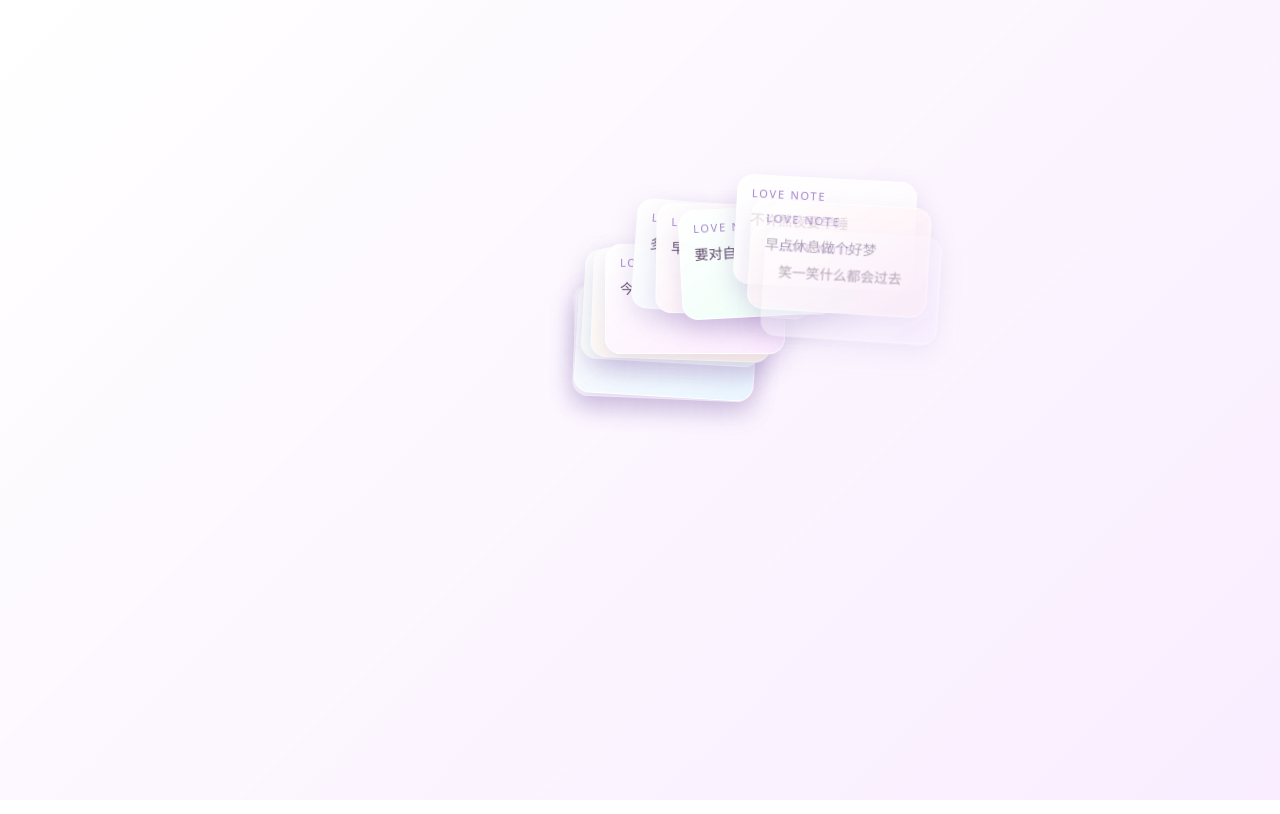
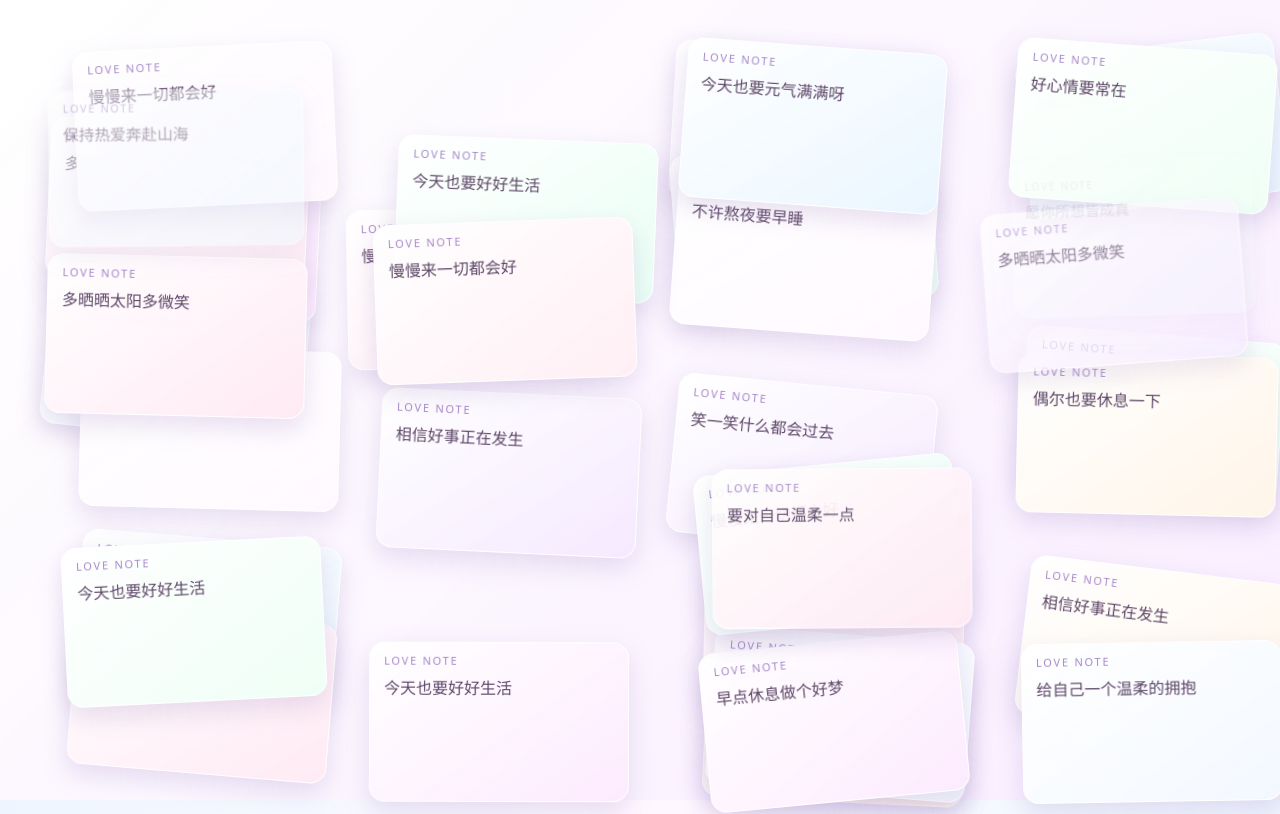
Before and after one commit to xzytianhe19-ops/--, a plain HTML site: page index.html in a window 1280 px wide. Drawn offline with Linux system fonts and the light colour scheme.

Commit message:
Align web heart with love_notes version

```diff
--- a/index.html
+++ b/index.html
@@ -49,17 +49,19 @@
 
         .note {
             position: absolute;
-            width: 180px;
-            height: 110px;
+            width: 260px;
+            height: 160px;
             border-radius: 16px;
             padding: 0;
             background: transparent;
             box-shadow: none;
-            transform: translate3d(0, 24px, 0) scale(0.86) rotate(0deg);
+            transform: translate3d(0, 24px, 0) scale(0.9) rotate(0deg);
             opacity: 0;
             transition:
-                opacity 1.2s ease-out,
-                transform 1.45s cubic-bezier(0.19, 1, 0.22, 1);
+                opacity 0.6s ease-out,
+                transform 0.9s cubic-bezier(0.19, 1, 0.22, 1),
+                left 0.55s ease-in-out,
+                top 0.55s ease-in-out;
         }
 
         .note.visible {
@@ -93,7 +95,7 @@
 
         .note-body {
             margin-top: 8px;
-            font-size: 14px;
+            font-size: 16px;
             color: #5e4768;
             line-height: 1.6;
             word-break: break-all;
@@ -108,10 +110,12 @@
 
     <script>
         (function () {
-            const NOTE_WIDTH = 180;
-            const NOTE_HEIGHT = 110;
-            const NOTE_COUNT = 60;
-            const CREATE_INTERVAL = 420; // 每张便签出现间隔（毫秒）
+            const NOTE_WIDTH = 260;
+            const NOTE_HEIGHT = 160;
+            const NOTE_COUNT = 80;
+            const CREATE_INTERVAL = 150; // 与 love_notes.py 默认 interval 对齐
+            const HEART_DELAY_MS = 250;
+            const NOTE_PADDING = 22;
 
             const COLORS = [
                 '#FFEAF4',
@@ -158,33 +162,63 @@
                 return result;
             }
 
-            const HEART_MARGIN = 90;
+            // 等价于 love_notes.py 的 generate_positions
+            function generateScatterPositions(count, width, height) {
+                const positions = [];
+                if (count <= 0) return positions;
 
+                const cols = Math.max(1, Math.floor(width / (NOTE_WIDTH + 40)));
+                const rows = Math.ceil(count / cols);
+
+                const cellWidth = width / cols;
+                const cellHeight = height / rows;
+
+                for (let index = 0; index < count; index += 1) {
+                    const col = index % cols;
+                    const row = Math.floor(index / cols);
+
+                    const jitterX = (cellWidth - NOTE_WIDTH) / 2;
+                    const jitterY = (cellHeight - NOTE_HEIGHT) / 2;
+
+                    let x = col * cellWidth + (Math.random() * 2 - 1) * jitterX + jitterX;
+                    let y = row * cellHeight + (Math.random() * 2 - 1) * jitterY + jitterY;
+
+                    x = Math.max(NOTE_PADDING, Math.min(x, width - NOTE_WIDTH - NOTE_PADDING));
+                    y = Math.max(NOTE_PADDING, Math.min(y, height - NOTE_HEIGHT - NOTE_PADDING));
+
+                    positions.push({ x, y });
+                }
+
+                // 打乱顺序
+                for (let i = positions.length - 1; i > 0; i -= 1) {
+                    const j = Math.floor(Math.random() * (i + 1));
+                    const tmp = positions[i];
+                    positions[i] = positions[j];
+                    positions[j] = tmp;
+                }
+
+                return positions;
+            }
+
+            // 等价于 love_notes.py 的 generate_heart_positions
             function generateHeartPositions(count, width, height) {
                 const positions = [];
+                if (count <= 0) return positions;
 
-                const usableWidth = width - 2 * HEART_MARGIN - NOTE_WIDTH;
-                const usableHeight = height - 2 * HEART_MARGIN - NOTE_HEIGHT;
+                const usableWidth = width - 4 * NOTE_PADDING - NOTE_WIDTH;
+                const usableHeight = height - 4 * NOTE_PADDING - NOTE_HEIGHT;
 
-                const baseScale = Math.min(
-                    usableWidth / 34,
-                    usableHeight / 32,
-                );
+                const baseScale = Math.min(usableWidth / 34, usableHeight / 32);
+                const clamped = Math.max(14, Math.min(baseScale, 36));
 
-                // 加宽、略压扁，让爱心更“胖”
-                const scaleX = baseScale * 1.22;
-                const scaleY = baseScale * 0.98;
+                const scaleX = clamped * 1.22;
+                const scaleY = clamped * 0.98;
 
                 const offsetX = width / 2;
-                const offsetY = height / 2 - 10;
+                const offsetY = height / 2 - 80;
 
-                const rings = 3;
-                const ringFactors = [1.02, 0.92, 0.84];
-
-                for (let i = 0; i < count; i += 1) {
-                    const ringIndex = i % rings;
-                    const radial = ringFactors[ringIndex];
-                    const t = (i / count) * Math.PI * 2;
+                for (let index = 0; index < count; index += 1) {
+                    const t = (index / count) * Math.PI * 2;
 
                     const xBase = 16 * Math.sin(t) ** 3;
                     const yBase =
@@ -193,9 +227,9 @@
                         - 2 * Math.cos(3 * t)
                         - Math.cos(4 * t);
 
-                    const jitter = 0.96 + (Math.random() - 0.5) * 0.06;
-                    const x = xBase * radial * jitter;
-                    const y = yBase * radial * jitter;
+                    const radial = 0.94 + Math.random() * 0.08;
+                    const x = xBase * radial;
+                    const y = yBase * radial;
 
                     const xPos = offsetX + x * scaleX - NOTE_WIDTH / 2;
                     const yPos = offsetY - y * scaleY - NOTE_HEIGHT / 2;
@@ -214,17 +248,20 @@
                 const height = window.innerHeight;
 
                 const messages = pickMessages(NOTE_COUNT);
+                const scatterPositions = generateScatterPositions(NOTE_COUNT, width, height);
                 const heartPositions = generateHeartPositions(NOTE_COUNT, width, height);
+
+                const notes = [];
 
                 messages.forEach((text, index) => {
                     const delay = index * CREATE_INTERVAL;
                     setTimeout(() => {
                         const noteElement = document.createElement('div');
                         noteElement.className = 'note';
-                        noteElement.style.left = `${heartPositions[index].x}px`;
-                        noteElement.style.top = `${heartPositions[index].y}px`;
+                        noteElement.style.left = `${scatterPositions[index].x}px`;
+                        noteElement.style.top = `${scatterPositions[index].y}px`;
 
-                        const rotate = (Math.random() * 10 - 5).toFixed(2);
+                        const rotate = (Math.random() * 14 - 7).toFixed(2);
                         noteElement.style.setProperty('--note-rotate', `${rotate}deg`);
 
                         const inner = document.createElement('div');
@@ -247,8 +284,26 @@
                         requestAnimationFrame(() => {
                             noteElement.classList.add('visible');
                         });
+
+                        notes.push({
+                            el: noteElement,
+                            target: heartPositions[index],
+                        });
                     }, delay);
                 });
+
+                const mergeAt = NOTE_COUNT * CREATE_INTERVAL + HEART_DELAY_MS;
+                setTimeout(() => {
+                    notes.forEach((item, index) => {
+                        const extraDelay = index * 12;
+                        setTimeout(() => {
+                            item.el.style.left = `${item.target.x}px`;
+                            item.el.style.top = `${item.target.y}px`;
+                            const softRotate = (Math.random() * 6 - 3).toFixed(2);
+                            item.el.style.setProperty('--note-rotate', `${softRotate}deg`);
+                        }, extraDelay);
+                    });
+                }, mergeAt);
             }
 
             window.addEventListener('load', createWall);
```
